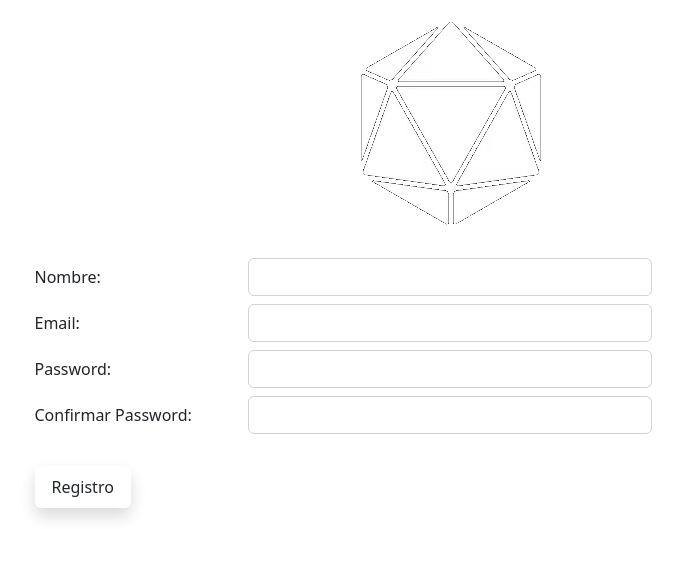
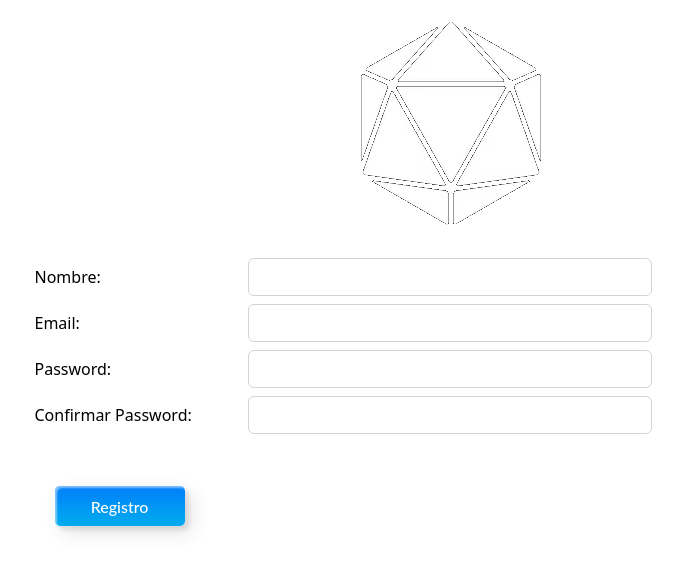
Before and after one commit to MaddyPipes/TFG, a PHP site: page /TrabajoESObjetosYBD/views/registroUsuario.php in a window 1280 px wide. Shown: the top 573 px of the page, without its empty margins (190-873 px from the left). Run offline with PHP 8.4, Linux system fonts and the light colour scheme.

Commit message:
Update registroUsuario.php

```diff
--- a/src/views/registroUsuario.php
+++ b/src/views/registroUsuario.php
@@ -6,6 +6,8 @@
     <meta charset="utf-8">
     <meta name="viewport" content="width=device-width, initial-scale=1, shrink-to-fit=no">
     <!--<link href="css/bootstrap.min.css" rel="stylesheet">-->
+    <link href="https://cdn.jsdelivr.net/npm/bootstrap@5.0.2/dist/css/bootstrap.min.css" rel="stylesheet" integrity="sha384-EVSTQN3/azprG1Anm3QDgpJLIm9Nao0Yz1ztcQTwFspd3yD65VohhpuuCOmLASjC" crossorigin="anonymous">
+    <link rel="stylesheet" href="../styles/stylesheet.css">
     <link href="https://cdn.jsdelivr.net/npm/bootstrap@5.2.2/dist/css/bootstrap.min.css" rel="stylesheet" integrity="sha384-Zenh87qX5JnK2Jl0vWa8Ck2rdkQ2Bzep5IDxbcnCeuOxjzrPF/et3URy9Bv1WTRi" crossorigin="anonymous">
     <style>
         .error.fail-alert {
@@ -19,6 +21,112 @@
         .valid.success-alert {
             border: 2px solid #4CAF50;
             color: green;
+        }
+
+        button {
+            margin: 20px;
+        }
+
+        .custom-btn {
+            width: 130px;
+            height: 40px;
+            color: #fff;
+            border-radius: 5px;
+            padding: 10px 25px;
+            font-family: 'Lato', sans-serif;
+            font-weight: 500;
+            background: transparent;
+            cursor: pointer;
+            transition: all 0.3s ease;
+            position: relative;
+            display: inline-block;
+            box-shadow: inset 2px 2px 2px 0px rgba(255, 255, 255, .5),
+                7px 7px 20px 0px rgba(0, 0, 0, .1),
+                4px 4px 5px 0px rgba(0, 0, 0, .1);
+            outline: none;
+        }
+
+        .btn-3 {
+            background: white;
+            background: linear-gradient(0deg, rgba(0, 172, 238, 1) 0%, rgba(2, 126, 251, 1) 100%);
+            width: 130px;
+            height: 40px;
+            line-height: 42px;
+            padding: 0;
+            border: none;
+
+        }
+
+        .btn-3 span {
+            position: relative;
+            display: block;
+            width: 100%;
+            height: 100%;
+        }
+
+        .btn-3:before,
+        .btn-3:after {
+            position: absolute;
+            content: "";
+            right: 0;
+            top: 0;
+            background: rgba(2, 126, 251, 1);
+            transition: all 0.3s ease;
+        }
+
+        .btn-3:before {
+            height: 0%;
+            width: 2px;
+        }
+
+        .btn-3:after {
+            width: 0%;
+            height: 2px;
+        }
+
+        .btn-3:hover {
+            background: transparent;
+            box-shadow: none;
+        }
+
+        .btn-3:hover:before {
+            height: 100%;
+        }
+
+        .btn-3:hover:after {
+            width: 100%;
+        }
+
+        .btn-3 span:hover {
+            color: rgba(2, 126, 251, 1);
+        }
+
+        .btn-3 span:before,
+        .btn-3 span:after {
+            position: absolute;
+            content: "";
+            left: 0;
+            bottom: 0;
+            background: rgba(2, 126, 251, 1);
+            transition: all 0.3s ease;
+        }
+
+        .btn-3 span:before {
+            width: 2px;
+            height: 0%;
+        }
+
+        .btn-3 span:after {
+            width: 0%;
+            height: 2px;
+        }
+
+        .btn-3 span:hover:before {
+            height: 100%;
+        }
+
+        .btn-3 span:hover:after {
+            width: 100%;
         }
     </style>
 
@@ -73,7 +181,7 @@
 
                     <br>
 
-                    <button type="submit" name="registro" value="true" class="btn btn-default mb-sm-2 shadow p-3 mb-5 bg-body rounded px-3 py-2">Registro</button>
+                    <button type="submit" name="registro" value="true" class="custom-btn btn-3">Registro</button>
 
                 </div>
             </div>
```
